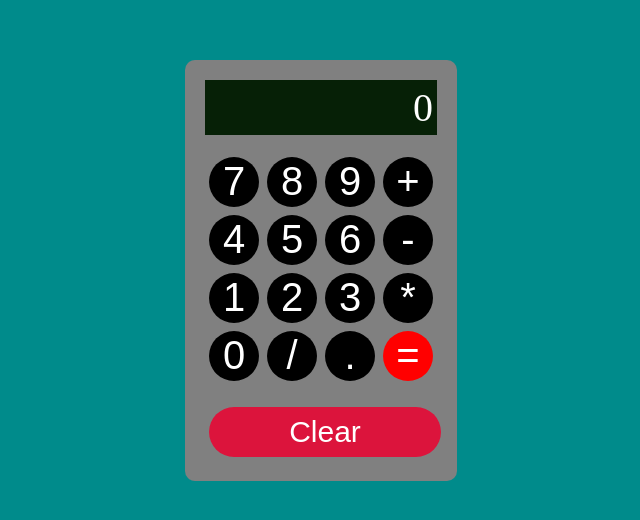
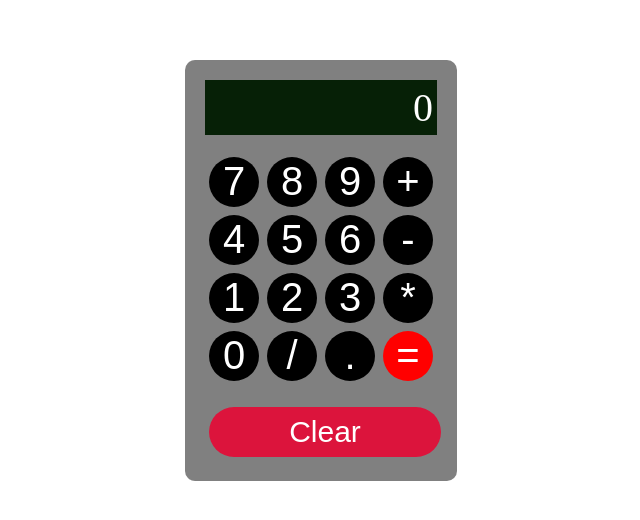
Before and after one commit to Shreyascr5/calculator, a plain HTML site: page index.html in a window 1280 px wide. Shown: the part 138-658 px from the top of the page, without its empty margins (319-959 px from the left). Drawn offline with Linux system fonts and the light colour scheme.

```diff
--- a/style.css
+++ b/style.css
@@ -3,7 +3,7 @@
     align-items: center;
     height: 100vh;
     justify-content: center;
-    background-color: darkcyan;
+    background-color: white;
 }
 
 .calculator {
```
Also changed, not shown: index.html (+3 -1 lines).
